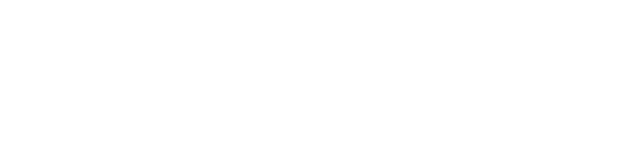
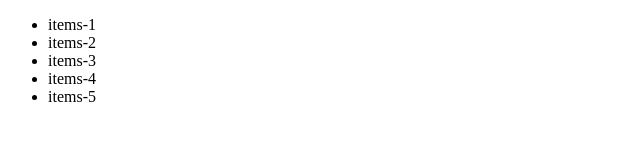
Before and after one commit to nowkwon97/2023-02-23-condotion-prac, a plain HTML site: page index.html in a window 1280 px wide. Shown: the whole page, without its empty margins (0-640 px from the left). Drawn offline with Linux system fonts and the light colour scheme.

Commit message:
메뉴 식별

```diff
--- a/index.html
+++ b/index.html
@@ -7,6 +7,22 @@
   <title>Document</title>
 </head>
 <body>
+  <ul id="menu">
+    <li>items-1</li>
+    <li>items-2</li>
+    <li>items-3</li>
+    <li>items-4</li>
+    <li>items-5</li>
+  </ul>
+  <script>
+    // 'menu'는 값과 데이터를 구분하기 위함
+    let menu = window.document.getElementById('menu');
+    // 구조를 확인하는 것이 중요
+    console.dir(menu);
+    console.log(menu.children);
+    console.log(menu.children[0]);
+    // 검증 완료
 
+  </script>
 </body>
 </html>
```
